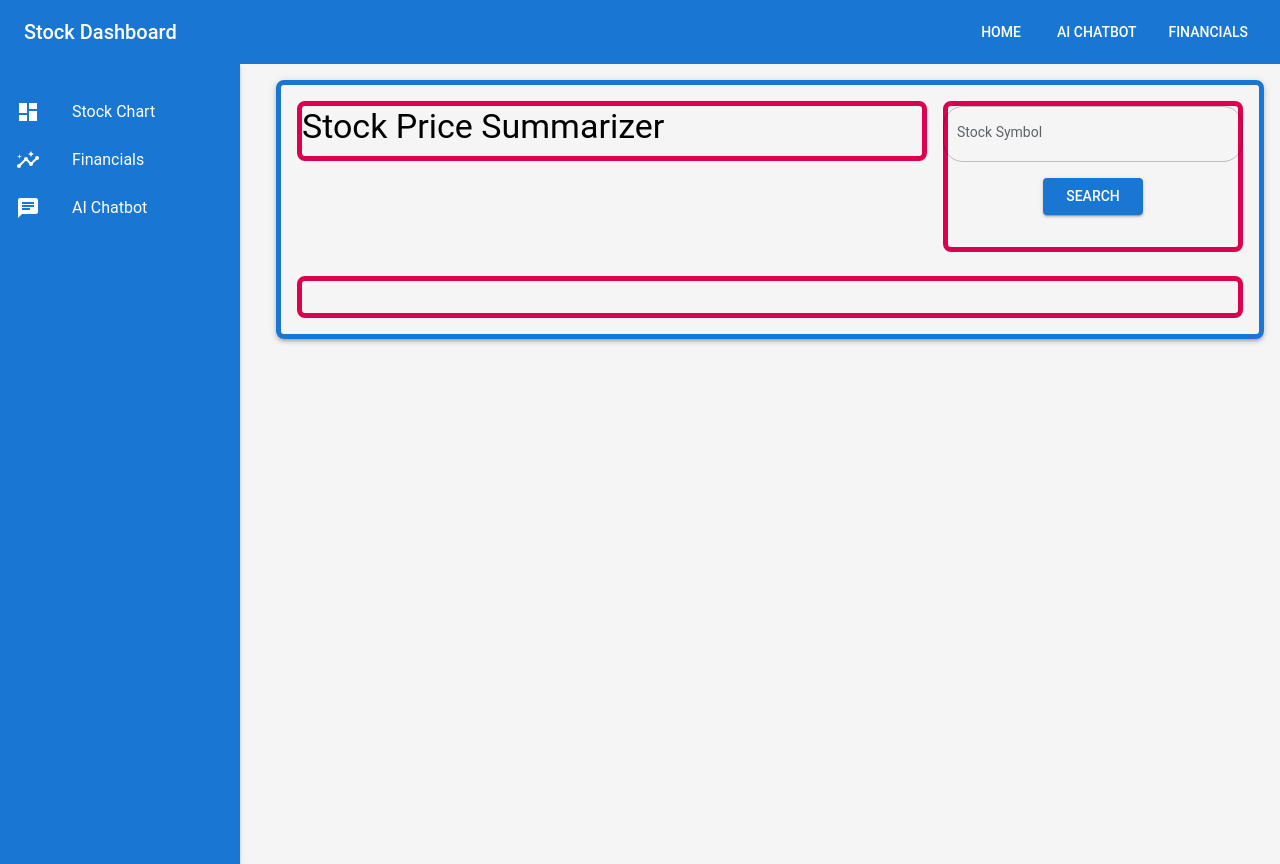
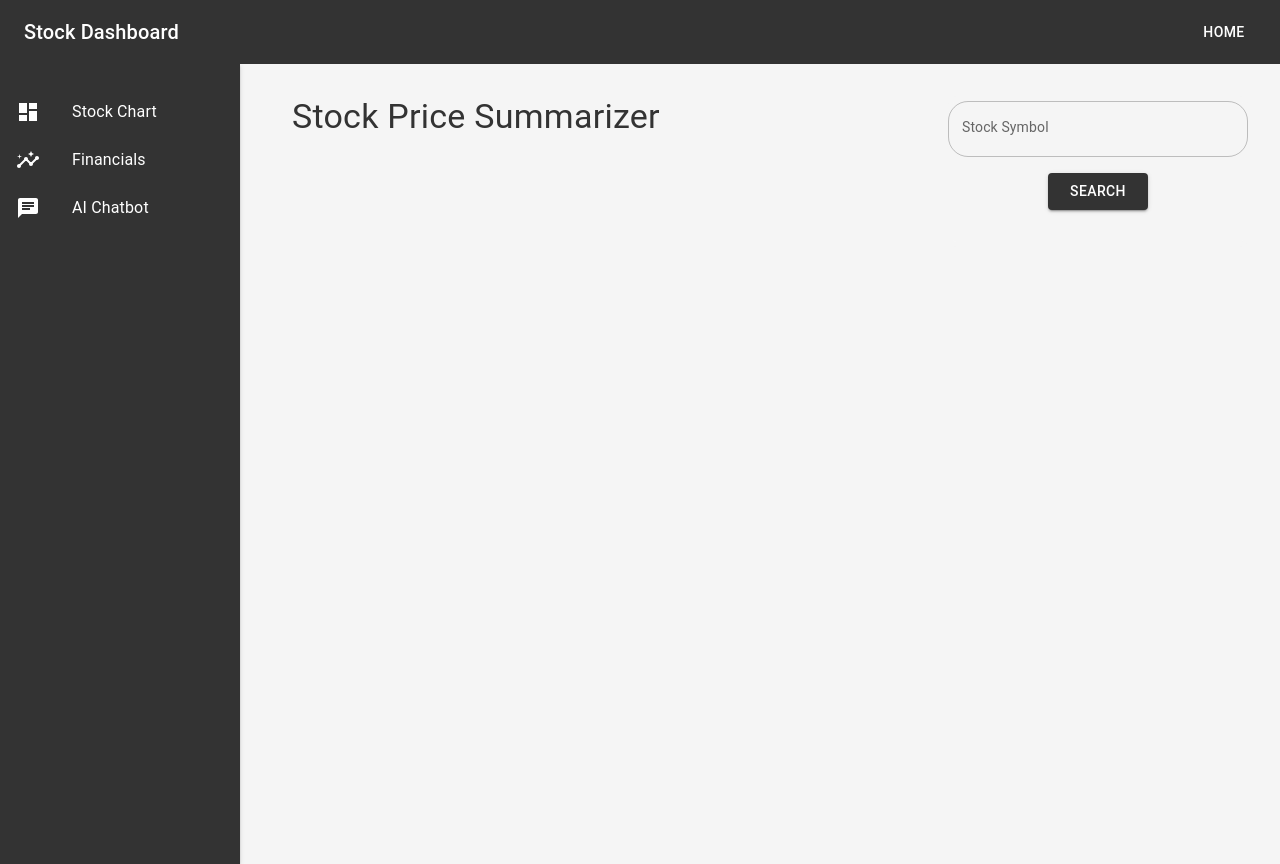
Before and after one commit to moezakbar/stock-summarizer, a React (Create React App) app: page / in a window 1280 px wide. Built offline with nearby package versions, Linux system fonts and the light colour scheme.

Commit message:
added a couple graphs on the financials page

```diff
--- a/src/App.js
+++ b/src/App.js
@@ -8,7 +8,8 @@ import axios from 'axios';
 import { BrowserRouter as Router, Route, Routes } from 'react-router-dom';
 import AIChatbot from './AIChatbot';
 import StockChart from './StockChart';
-import darkTheme from './theme';
+import StockFinancials from './stockFinancials';
+import Theme from './theme';
 
 
 function App() {
@@ -19,6 +20,8 @@ function App() {
   const [currentPrice, setCurrentPrice] = useState(null);
   const [originalPrice, setOriginalPrice] = useState(null);
   const [currentPercentageChange, setCurrentPercentageChange] = useState(null);
+  const [selectedTicker, setSelectedTicker] = useState(null);
+
 
   // Update hovered price
   const handleHoveredPrice = (price) => {
@@ -78,6 +81,7 @@ function App() {
       }
 
       setCompanyName(companyData.name);
+      setSelectedTicker(symbol);
       setStockData({
         weekly: weeklyData,
         monthly: monthlyData,
@@ -88,15 +92,17 @@ function App() {
     }
   };
 
+
+
   return (
-    <ThemeProvider theme={darkTheme}>
+    <ThemeProvider theme={Theme}>
       <CssBaseline />
       <Router>
         <NavigationBar />
 
-        <Box sx={{ display: 'flex', marginTop: '64px' }}>
+        <Box sx={{ display: 'flex', marginTop: '64px', }}>
 
-          <Sidebar />
+          <Sidebar selectedTicker={selectedTicker}/>
 
           <Box
             component="main"
@@ -119,11 +125,7 @@ function App() {
                       alignItems: 'center',
                       gap: 3,
                       padding: 2,
-                      border: '5px solid',
-                      borderColor: 'primary.main',
-                      borderRadius: 2,
                       margin: '20px auto',
-                      boxShadow: 3,
                       maxWidth: '100%',
                       height: 'auto',
                       marginTop: 0,
@@ -146,9 +148,6 @@ function App() {
                         display: 'flex',
                         flexDirection: 'column',
                         alignItems: 'flex-start',
-                        border: '5px solid',
-                        borderColor: 'secondary.main',
-                        borderRadius: 2,
                         flex: 1,
                         minWidth: '250px'
                         }}>
@@ -196,9 +195,6 @@ function App() {
                         gap: 2,
                         width: '100%',
                         maxWidth: '1200px',
-                        border: '5px solid',
-                        borderColor: 'secondary.main',
-                        borderRadius: 2,
                         padding: 2,
                         boxSizing: 'border-box', // Ensure padding is respected
                       }}
@@ -209,13 +205,16 @@ function App() {
                           {error}
                         </Typography>
                       )}
+
                       {stockData && (
-                        <Box sx={{
-                          width: '100%',
-                          maxWidth: '1000px', // Restrict max width to fit the parent box
-                          aspectRatio: '16 / 9',
-                          }}>
-                          <StockChart stockData={stockData} chartType={chartType} setHoveredPrice={handleHoveredPrice} resetPrice={resetPrice} setPercentageChange={setCurrentPercentageChange}/>
+                        <Box sx={{ width: '100%', maxWidth: '1000px', aspectRatio: '16 / 9' }}>
+                          <StockChart
+                            stockData={stockData}
+                            chartType={chartType}
+                            setHoveredPrice={handleHoveredPrice}
+                            resetPrice={resetPrice}
+                            setPercentageChange={setCurrentPercentageChange}
+                          />
                           <Box sx={{ marginTop: 2, display: 'flex', gap: 2, justifyContent: 'center' }}>
                             <Button
                               variant="contained"
@@ -239,6 +238,7 @@ function App() {
                 }
               />
               <Route path="/chatbot" element={<AIChatbot />} />
+              <Route path="/stockFinancials/:ticker" element={<StockFinancials />} />
             </Routes>
           </Box>
         </Box>
--- a/src/Sidebar.js
+++ b/src/Sidebar.js
@@ -3,8 +3,9 @@ import { Box, List, ListItem, ListItemIcon, ListItemText } from '@mui/material';
 import DashboardIcon from '@mui/icons-material/Dashboard';
 import InsightsIcon from '@mui/icons-material/Insights';
 import ChatIcon from '@mui/icons-material/Chat';
+import { Link } from 'react-router-dom';
 
-const Sidebar = () => {
+const Sidebar = ({ selectedTicker }) => {
   return (
     <Box
       sx={{
@@ -27,7 +28,7 @@ const Sidebar = () => {
           </ListItemIcon>
           <ListItemText primary="Stock Chart" sx={{ color: 'white' }} />
         </ListItem>
-        <ListItem button component="a" href="/financials" sx={{ color: 'white' }} >
+        <ListItem button component={Link} to={selectedTicker ? `/stockFinancials/${selectedTicker}` : '/stockFinancials'} sx={{ color: 'white' }} disabled={!selectedTicker} >
           <ListItemIcon sx={{ color: 'white' }}>
             <InsightsIcon />
           </ListItemIcon>
--- a/src/navbar.js
+++ b/src/navbar.js
@@ -4,8 +4,13 @@ import Toolbar from '@mui/material/Toolbar';
 import Typography from '@mui/material/Typography';
 import Button from '@mui/material/Button';
 import Box from '@mui/material/Box'; // Ensure Box is imported
+import { useTheme } from '@mui/material/styles';
+
 
 const NavigationBar = () => {
+
+  const theme = useTheme();
+
   return (
     <Box
       component="nav"
@@ -14,7 +19,8 @@ const NavigationBar = () => {
         top: 0,
         width: '100%',
         zIndex: 1300, // Ensure it stays above the sidebar
-        backgroundColor: 'primary.main',
+        backgroundColor: theme.palette.background.paper, // Light grey
+        color: theme.palette.text.primary,
       }}
     >
       <AppBar position="static" elevation={0}>
@@ -26,12 +32,6 @@ const NavigationBar = () => {
             <Button color="inherit" href="/">
               Home
             </Button>
-            <Button color="inherit" href="/chatbot">
-              AI Chatbot
-            </Button>
-            <Button color="inherit" href="/financials">
-              Financials
-            </Button>
           </Box>
         </Toolbar>
       </AppBar>
--- /dev/null
+++ b/src/stockFinancials.js
@@ -0,0 +1,87 @@
+import React, { useState, useEffect } from 'react';
+import axios from 'axios';
+import { useParams } from 'react-router-dom'; // Import useParams
+import { Bar, Pie } from 'react-chartjs-2';
+
+// Import and register necessary chart elements
+import { Chart as ChartJS, CategoryScale, LinearScale, BarElement, ArcElement, Title, Tooltip, Legend } from 'chart.js';
+
+// Register the necessary components for Chart.js
+ChartJS.register(
+  CategoryScale,
+  LinearScale,
+  BarElement,
+  ArcElement,
+  Title,
+  Tooltip,
+  Legend
+);
+
+const StockFinancials = () => {
+    const { ticker } = useParams(); // Extract ticker from the URL
+    const [financialData, setFinancialData] = useState(null);
+    const [loading, setLoading] = useState(true);
+    const [error, setError] = useState(null);
+
+    useEffect(() => {
+        const fetchFinancials = async () => {
+            try {
+                const response = await axios.get(`/api/stock/financials/${ticker}`);
+                setFinancialData(response.data);
+            } catch (err) {
+                setError('Error fetching financial data.');
+            } finally {
+                setLoading(false);
+            }
+        };
+
+        if (ticker) fetchFinancials();
+    }, [ticker]);
+
+    if (loading) return <div>Loading financial data...</div>;
+    if (error) return <div>{error}</div>;
+
+    // Chart setup
+    const barData = {
+        labels: ['Assets', 'Liabilities', 'Equity'],
+        datasets: [
+        {
+            label: 'USD ($)',
+            data: [
+            financialData.balance_sheet.assets.value,
+            financialData.balance_sheet.liabilities.value,
+            financialData.balance_sheet.equity.value,
+            ],
+            backgroundColor: ['#4caf50', '#f44336', '#2196f3'],
+        },
+        ],
+    };
+
+    const pieData = {
+        labels: ['Operating', 'Investing', 'Financing'],
+        datasets: [
+        {
+            data: [
+            financialData.cash_flow_statement.net_cash_flow_from_operating_activities.value,
+            financialData.cash_flow_statement.net_cash_flow_from_investing_activities.value,
+            financialData.cash_flow_statement.net_cash_flow_from_financing_activities.value,
+            ],
+            backgroundColor: ['#ff9800', '#3f51b5', '#e91e63'],
+        },
+        ],
+    };
+
+    return (
+        <div>
+        <h2>Financial Data for {ticker}</h2>
+        <div style={{ maxWidth: '600px', margin: '20px auto' }}>
+            <Bar data={barData} />
+        </div>
+        <div style={{ maxWidth: '600px', margin: '20px auto' }}>
+            <Pie data={pieData} />
+        </div>
+        </div>
+    );
+};
+
+export default StockFinancials;
--- a/src/theme.js
+++ b/src/theme.js
@@ -1,42 +1,22 @@
 import { createTheme } from '@mui/material/styles';
 
-const darkTheme = createTheme({
+const Theme = createTheme({
   palette: {
-    mode: 'light', // Change from 'dark' to 'light'
     primary: {
-      main: '#1976d2', // Blue (default primary color in MUI)
+      main: '#333333', // Dark grey for accents
     },
     secondary: {
-      main: '#dc004e', // Pink (default secondary color in MUI)
+      main: '#f5f5f5', // Light grey for highlights
     },
     background: {
-      default: '#f5f5f5', // Light grey background
-      paper: '#ffffff',   // White paper background
+      default: '#f5f5f5', // Light grey for the entire app
+      paper: '#f5f5f5', // Light grey for cards, drawers, etc.
     },
     text: {
-      primary: '#000000', // Black text
-      secondary: '#5f6368', // Light grey text
-    },
-  },
-  typography: {
-    fontFamily: 'Roboto, Arial, sans-serif', // Default typography
-    body1: {
-      fontSize: '1rem',
-    },
-    body2: {
-      fontSize: '0.875rem',
-    },
-  },
-  components: {
-    MuiCssBaseline: {
-      styleOverrides: {
-        body: {
-          backgroundColor: '#f5f5f5', // Apply light background globally
-          color: '#000000',           // Default text color
-        },
-      },
+      primary: '#333333', // Dark text
+      secondary: '#666666', // Subtle text
     },
   },
 });
 
-export default darkTheme;
+export default Theme;
```
Also changed, not shown: 1 other file (tests, documents, lock files or other folders).
